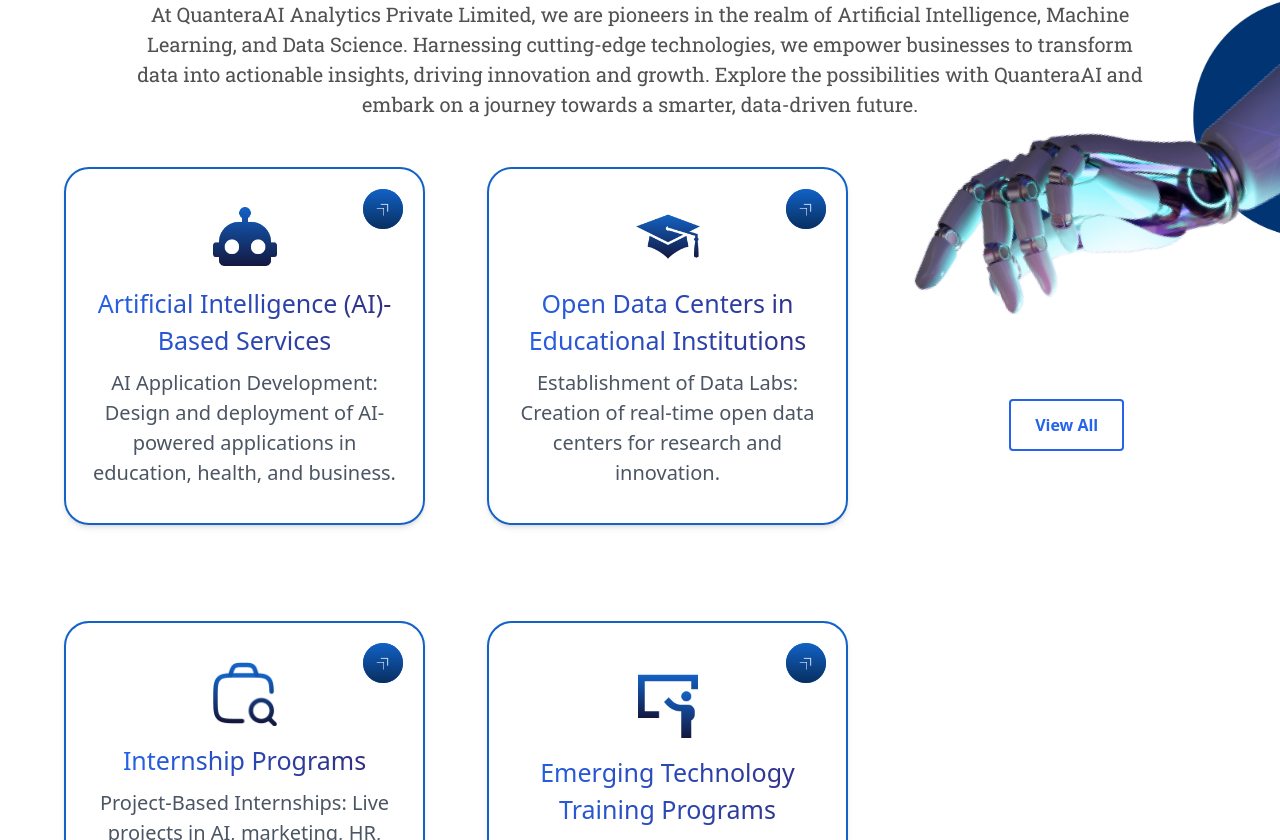
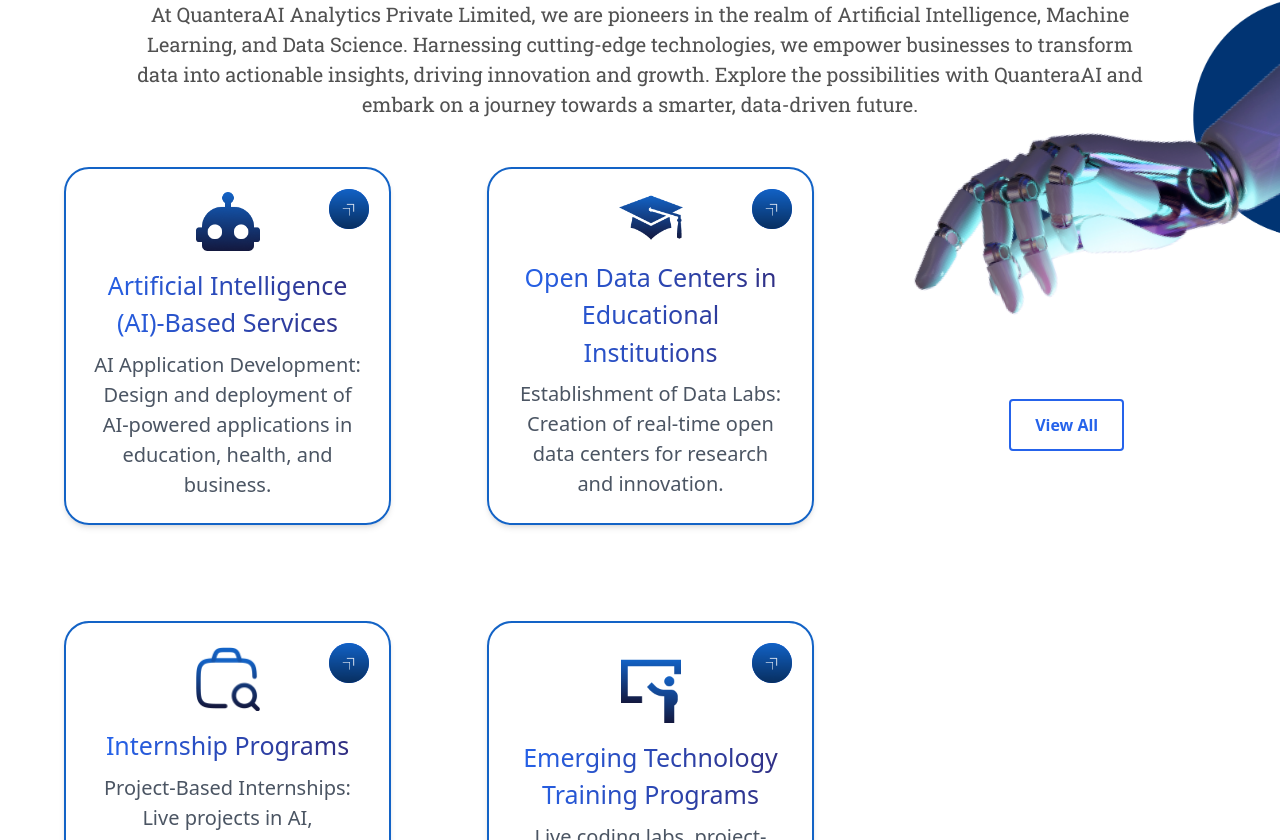
Before and after one commit to Varni1512/QuanteraAI, a React (Vite) app: page / in a window 1280 px wide. Shown: the part 3440-4280 px from the top of the page. Built offline with nearby package versions, Linux system fonts and the light colour scheme; a web font is replaced by a local one.

Commit message:
Update AISolutionsSection.jsx

```diff
--- a/src/components/AISolutionsSection.jsx
+++ b/src/components/AISolutionsSection.jsx
@@ -11,14 +11,12 @@
                 </button>
             </div>
 
-
-
-
             <div className="max-w-6xl mx-auto relative z-20">
                 {/* Header section */}
                 <div className="flex flex-col items-center mb-6">
-
-                    <span className="text-[25px] font-sansation font-bold mb-4 bg-gradient-to-r from-[#1363C6] to-[#14183E] bg-clip-text text-transparent">— Our Services</span>
+                    <span className="text-[25px] font-sansation font-bold mb-4 bg-gradient-to-r from-[#1363C6] to-[#14183E] bg-clip-text text-transparent">
+                        — Our Services
+                    </span>
 
                     <h2 style={{ color: '#000000' }} className="text-[50px] font-robotoslab font-bold md:text-4xl text-center mb-4">
                         Our Excellent AI Solutions
@@ -32,7 +30,6 @@
 
                 {/* Services grid with slight left shift */}
                 <div className="grid grid-cols-1 md:grid-cols-2 gap-24 max-w-full md:max-w-[750px] md:-ml-0 mx-auto">
-
                     {[
                         {
                             img: "/AI1.png",
@@ -57,7 +54,7 @@
                     ].map((service, index) => (
                         <div
                             key={index}
-                            className="group relative rounded-[25px] w-[361px] h-[358px] p-6 flex flex-col items-center justify-center text-center border-2 border-[#1363C6] shadow-md hover:bg-gradient-to-r from-[#1363C6] to-[#14183E] transition duration-300"
+                            className="group relative rounded-[25px] h-[358px] p-6 flex flex-col items-center justify-center text-center border-2 border-[#1363C6] shadow-md hover:bg-gradient-to-r from-[#1363C6] to-[#14183E] transition duration-300 w-full max-w-[361px] mx-auto"
                         >
                             <div className="w-16 h-16 mb-4">
                                 <img
@@ -84,8 +81,6 @@
                             </h3>
                             <p className="text-[20px] text-gray-600 group-hover:text-white transition duration-300">{service.desc}</p>
                         </div>
-
-
                     ))}
                 </div>
             </div>
```
